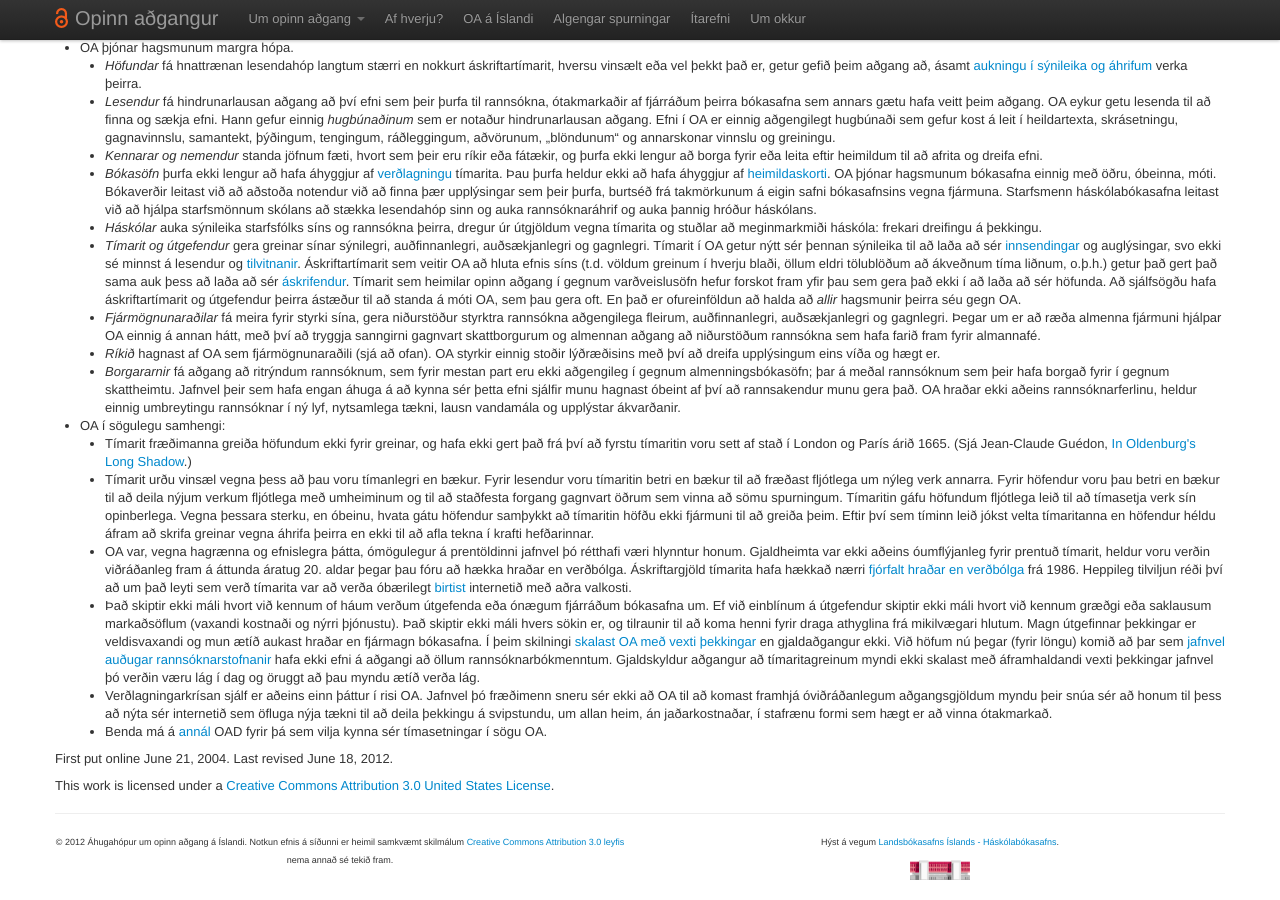
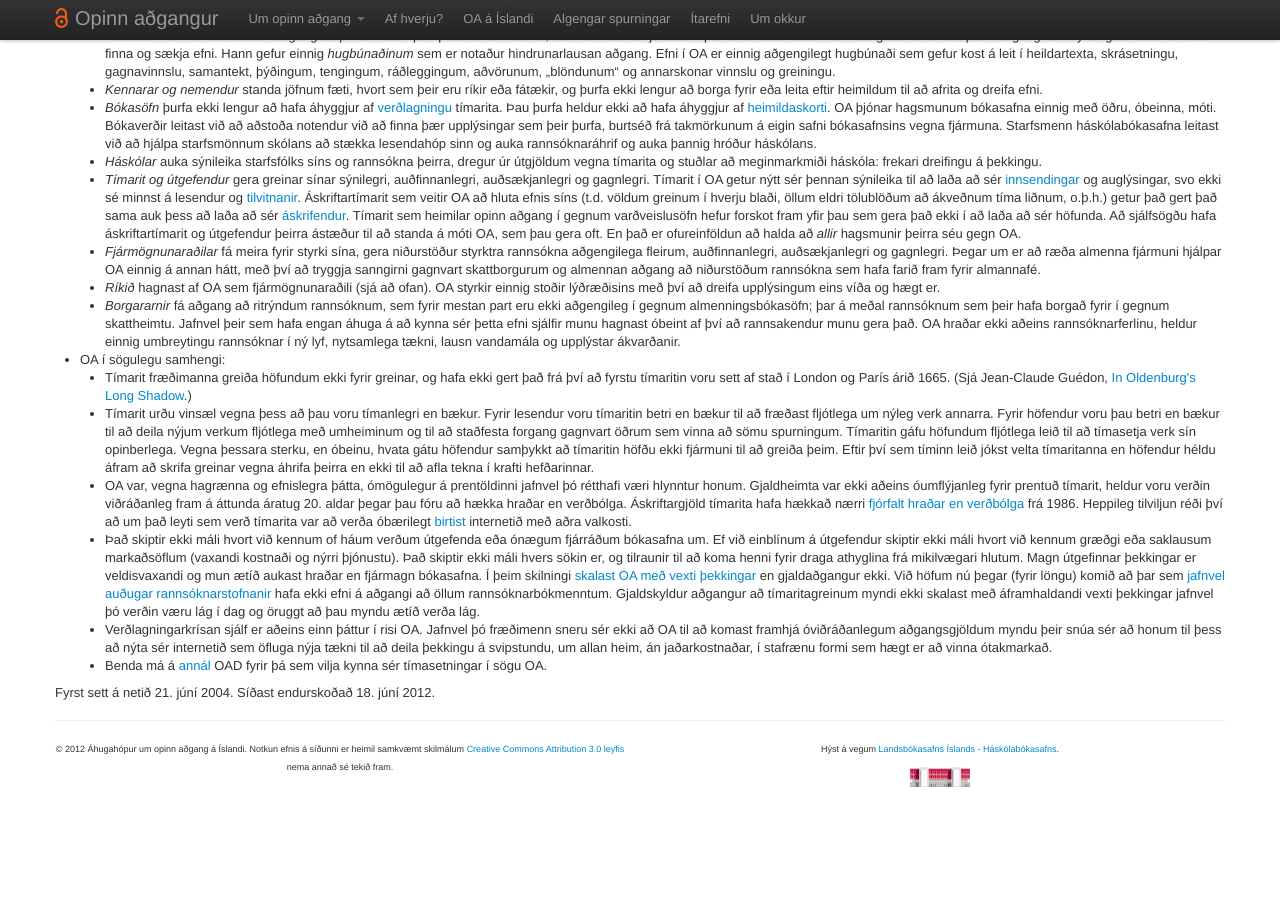
Before and after one commit to oa-island/oa-island.github.com, a Jekyll site: the page built from yfirlit.html, in a window 1280 px wide and 900 px high, scrolled down 4095 px. Built offline with Jekyll 4.4.1, drawn with Linux system fonts in a browser that asks for light colours; after the commit the page ends 4902 px from its top, so only the background shows below that; some of the changed text lies outside the part shown.

Commit message:
Frágangur þýðingar.

```diff
--- a/yfirlit.html
+++ b/yfirlit.html
@@ -7,10 +7,6 @@
 
 <div class="alert alert-block alert-info">
   Þessi grein er þýdd úr ensku. Upphaflega útgáfu hennar má finna <a href="http://www.earlham.edu/~peters/fos/oawritings.htm">hér</a>. Stuðst var við útgáfu sem sótt var 5. júlí 2012.
-</div>
-
-<div class="alert alert-block alert-error">
-  <strong>Þessi þýðing er í vinnslu.</strong>
 </div>
 
 <div class="well">
@@ -352,8 +348,5 @@
 </ul>
 
 <p>
-  First put online June 21, 2004. Last revised June 18, 2012.
+  Fyrst sett á netið 21. júní 2004. Síðast endurskoðað 18. júní 2012.
 </p>
-<p>
-  This work is licensed under a <a rel="license" href="http://creativecommons.org/licenses/by/3.0/us/">Creative Commons Attribution 3.0 United States License</a>.
-</p>
```
